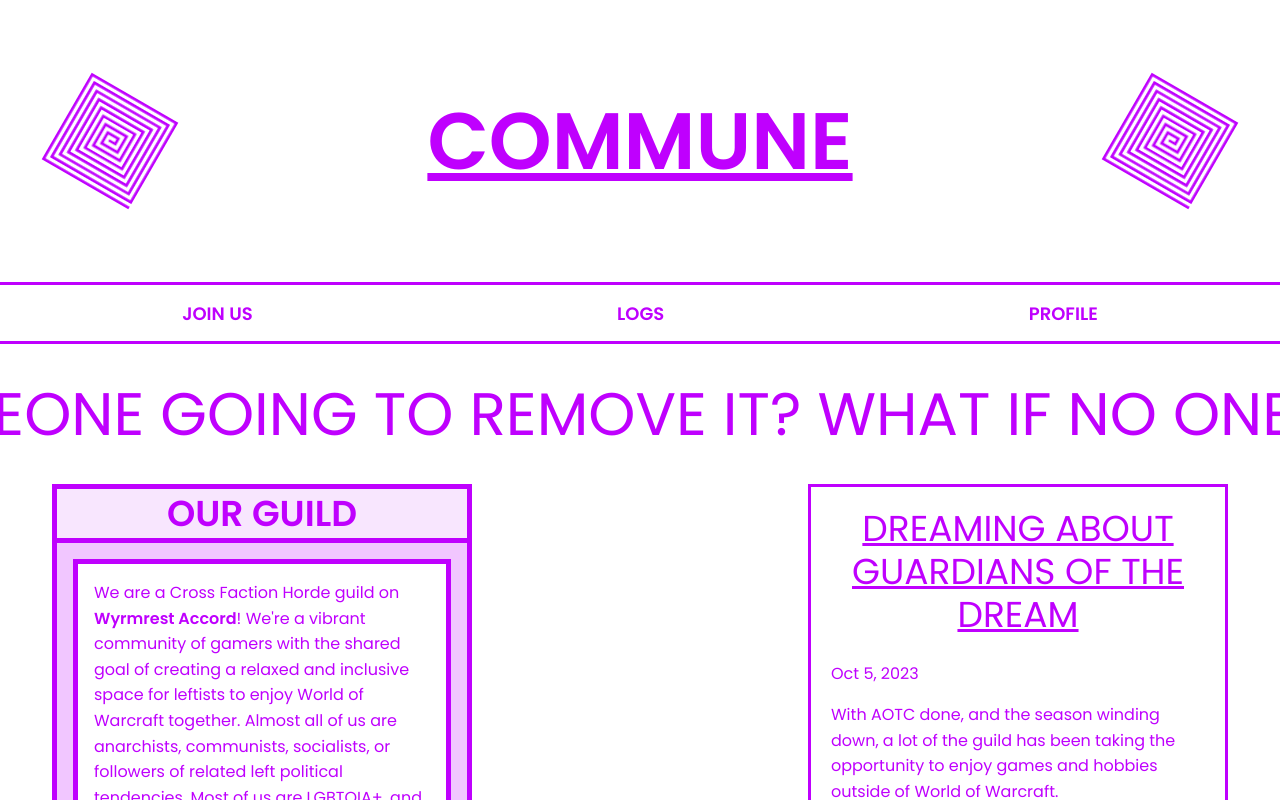
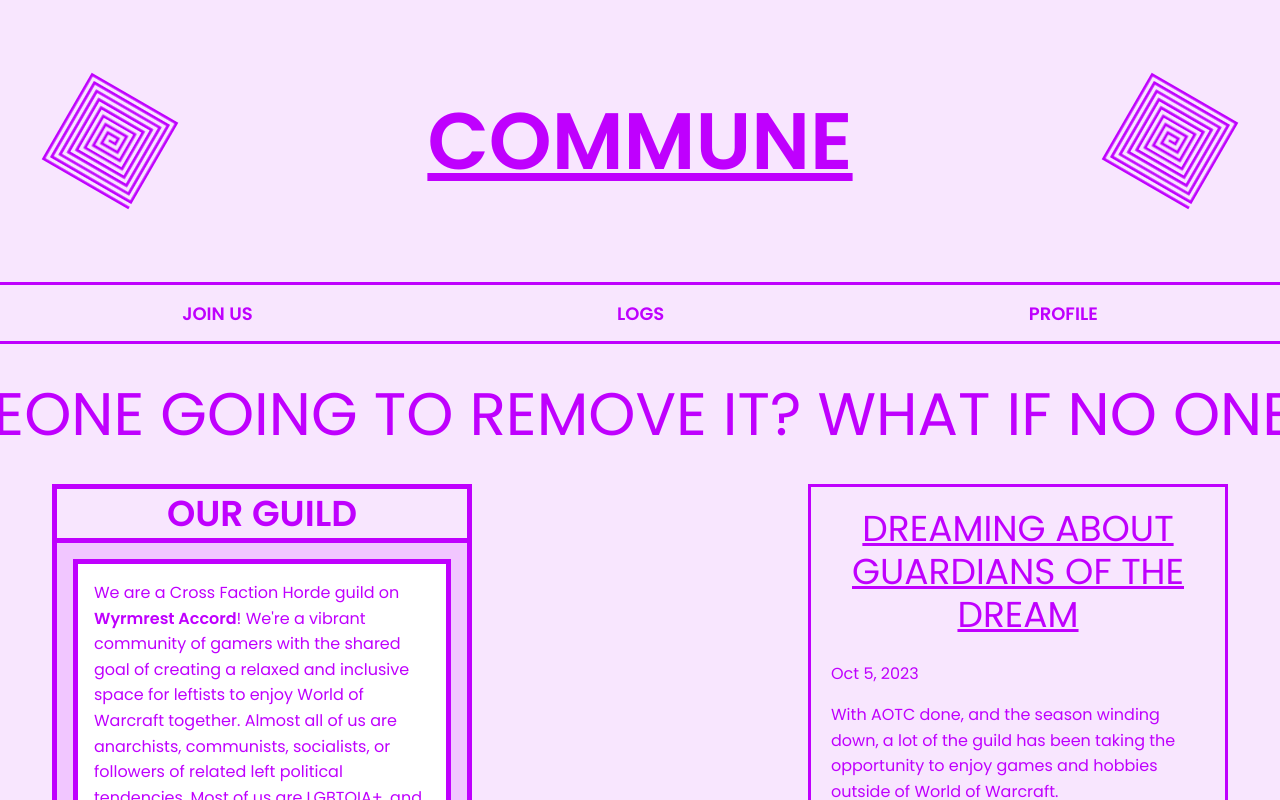
Before and after one commit to Crockery/commune-site, an Astro site: page / in a window 1280 px wide. Shown: the top 800 px of the page. Built offline with nearby package versions, Linux system fonts and the light colour scheme; Astro itself is replaced by a stand-in of ours; a script that the page names is missing.

Commit message:
Less intense background color

```diff
--- a/src/components/Murlock.astro
+++ b/src/components/Murlock.astro
@@ -19,7 +19,7 @@
   model-viewer {
     width: 100%;
     flex: 1;
-    background-color: #ffffff;
+    background-color: rgb(var(--accent-light));
   }
   .no-show {
     display: none;
--- a/src/layouts/Layout.astro
+++ b/src/layouts/Layout.astro
@@ -92,7 +92,7 @@ const { title } = Astro.props;
 	}
 	html {
 		font-family: 'Poppins', sans-serif;
-		background: rgb(var(--white));
+		background-color: rgb(var(--accent-light));
 	}
 	header {
 		width: 100%;
@@ -102,7 +102,7 @@ const { title } = Astro.props;
 		justify-content: space-between;
 		padding: 0px 60px;
 		z-index: 4;
-		background-color: white;
+		background-color: rgb(var(--accent-light));
 	}
 	li {
 		list-style: none;
@@ -137,7 +137,7 @@ const { title } = Astro.props;
 		position: sticky;
 		top: 0px;
 		z-index: 4;
-		background-color: white;
+		background-color: rgb(var(--accent-light));
 	}
 
 	nav a {
```
